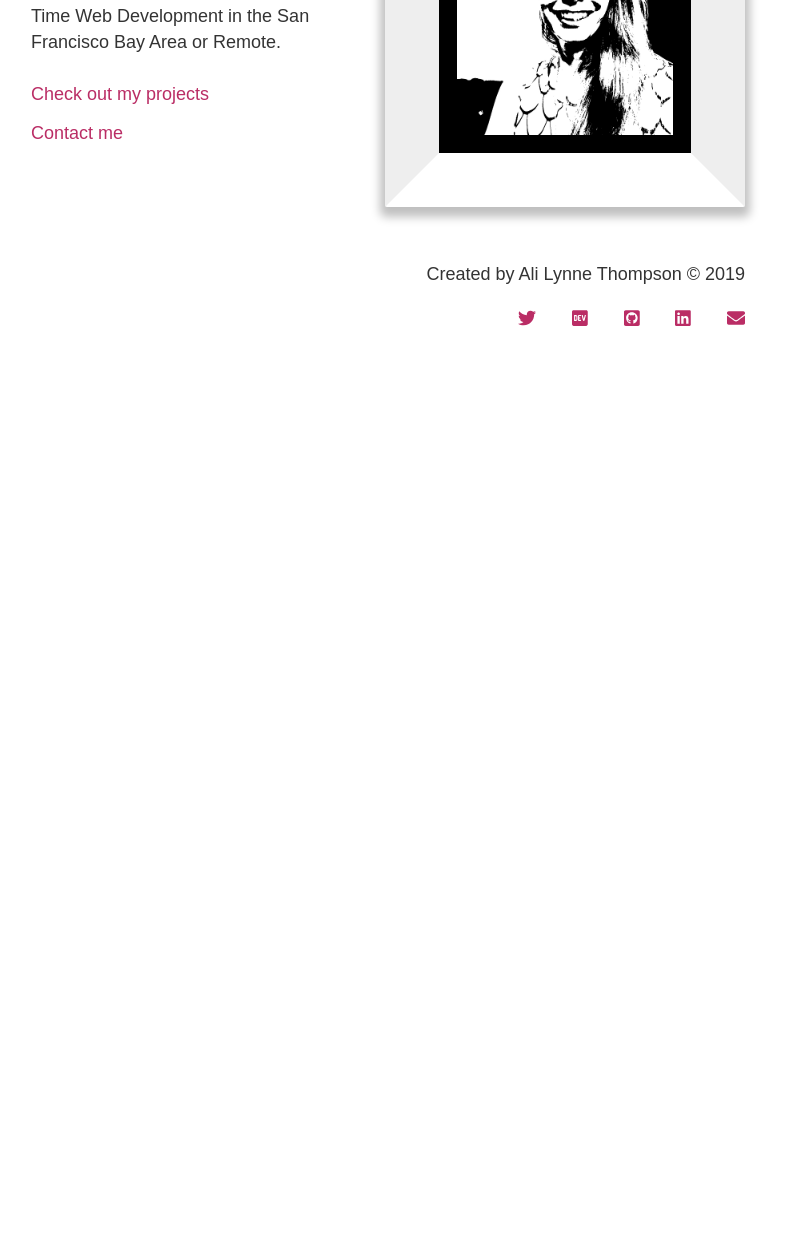
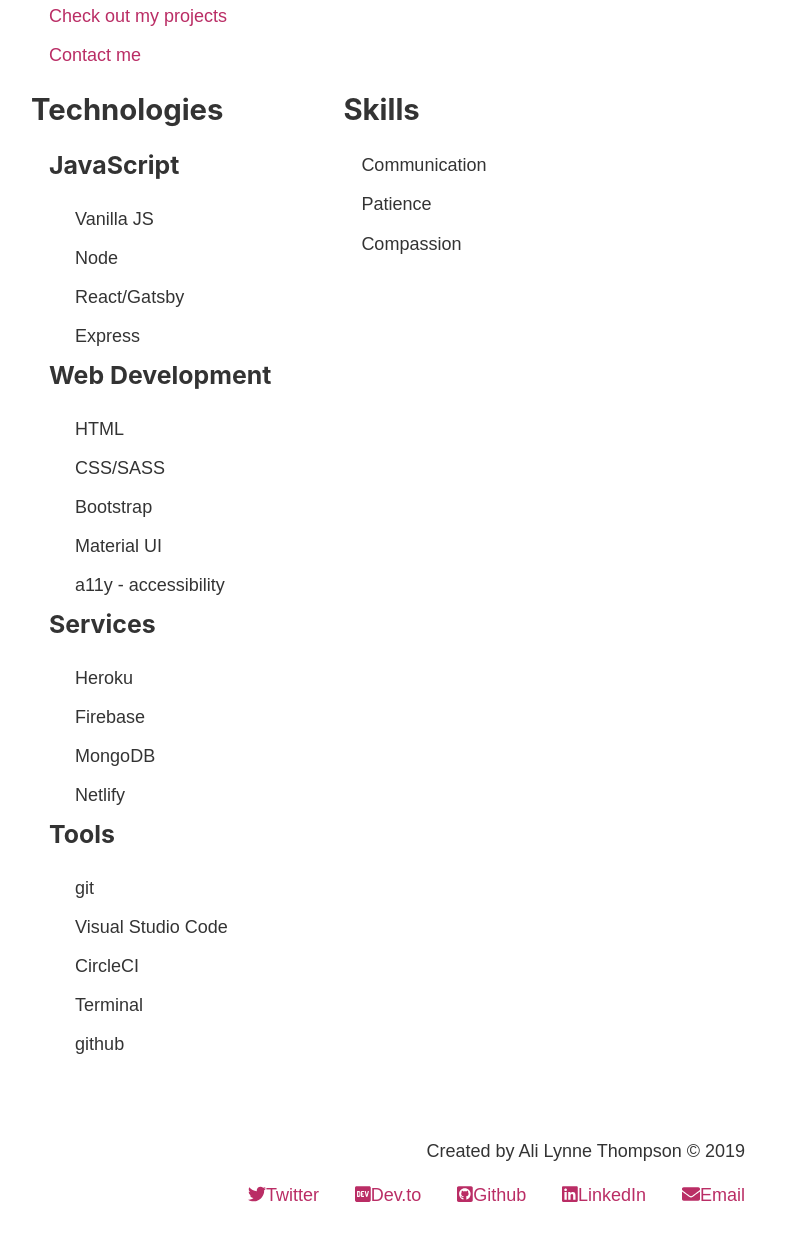
Before and after one commit to AliLynne/alilynne-website, a Gatsby site: page /about in a window 1280 px wide. Shown: the part 658-1913 px from the top of the page, without its empty margins (252-1037 px from the left). Before the commit the page ends 1052 px from the top, so only its background shows below. Built offline with nearby package versions, Linux system fonts and the light colour scheme; Gatsby itself is replaced by a stand-in of ours.

Commit message:
add skills and technologies to about page

```diff
--- a/gatsby-config.js
+++ b/gatsby-config.js
@@ -140,6 +140,18 @@
         trackingUrl: `fathom.tdvm.net`,
         siteId: 'KOKQF'
       }
+    },
+    {
+      resolve: `gatsby-plugin-react-axe`,
+      options: {
+        showInProduction: false
+      }
+    },
+    {
+      resolve: `gatsby-plugin-html-attributes`,
+      options: {
+        lang: 'en'
+      }
     }
   ]
 }
--- a/package.json
+++ b/package.json
@@ -22,7 +22,9 @@
     "gatsby-image": "^2.2.14",
     "gatsby-plugin-fathom": "^1.1.0",
     "gatsby-plugin-feed": "^2.3.11",
+    "gatsby-plugin-html-attributes": "^1.0.5",
     "gatsby-plugin-manifest": "^2.2.9",
+    "gatsby-plugin-react-axe": "^0.2.2",
     "gatsby-plugin-react-helmet": "^3.1.5",
     "gatsby-plugin-react-svg": "^2.1.2",
     "gatsby-plugin-sass": "^2.1.12",
@@ -49,7 +51,8 @@
   "devDependencies": {
     "env-cmd": "^9.0.3",
     "gh-pages": "^2.1.1",
-    "prettier": "^1.18.2"
+    "prettier": "^1.18.2",
+    "react-axe": "^3.3.0"
   },
   "repository": {
     "type": "git",
--- a/src/components/contact.module.scss
+++ b/src/components/contact.module.scss
@@ -15,3 +15,20 @@
     }
   }
 }
+
+.visible-hidden {
+    clip: rect(1px, 1px, 1px, 1px);
+    height: 1px;
+    overflow: hidden;
+    position: absolute;
+    white-space: nowrap;
+    width: 1px;
+}
+
+.visible-hidden:focus {
+    clip: auto;
+    height: auto;
+    overflow: auto;
+    position: absolute;
+    width: auto;
+}
--- a/src/components/contactList.js
+++ b/src/components/contactList.js
@@ -12,26 +12,31 @@
       <li className={contactStyles.list__item}>
         <a className={contactStyles.list__icon} href="https://www.twitter.com/alilynnet">
           <FontAwesomeIcon icon={faTwitter} />
+          <span className={contactStyles.visibleHidden}>Twitter</span>
         </a>
       </li>
       <li className={contactStyles.list__item}>
         <a className={contactStyles.list__icon} href="https://dev.to/alilynne">
           <FontAwesomeIcon icon={faDev} />
+          <span className={contactStyles.visibleHidden}>Dev.to</span>
         </a>
       </li>
       <li className={contactStyles.list__item}>
         <a className={contactStyles.list__icon} href="https://www.github.com/alilynne">
           <FontAwesomeIcon icon={faGithubSquare} />
+          <span className={contactStyles.visibleHidden}>Github</span>
         </a>
       </li>
       <li className={contactStyles.list__item}>
         <a className={contactStyles.list__icon} href="https://www.linkedin.com/in/alilynne/">
           <FontAwesomeIcon icon={faLinkedin} />
+          <span className={contactStyles.visibleHidden}>LinkedIn</span>
         </a>
       </li>
       <li className={contactStyles.list__item}>
         <a className={contactStyles.list__icon} href="mailto:ali@alilynne.com">
           <FontAwesomeIcon icon={faEnvelope} />
+          <span className={contactStyles.visibleHidden}>Email</span>
         </a>
       </li>
     </ul>
--- a/src/components/layout.js
+++ b/src/components/layout.js
@@ -13,7 +13,10 @@
     <div className={layoutStyles.container}>
       <div className={layoutStyles.content}>
         <Header />
-        {children}
+        <main>
+          {children}
+        </main>
+
       </div>
       <Footer />
     </div>
--- a/src/pages/about.js
+++ b/src/pages/about.js
@@ -30,8 +30,9 @@
         <section className={aboutStyles.about}>
           <div className={aboutStyles.info}>
             <h1>About</h1>
-            <p>I'm a full stack web developer currently contributing to f/oss. Mu current focus is on React and Gatsby, but I love all things JavaScript.</p>
+            <p>I'm a full stack web developer currently contributing to f/oss. My current focus is on React and Gatsby, but I love all things JavaScript.</p>
             <p>Currently open to Full-Time or Part-Time Web Development in the San Francisco Bay Area or Remote.</p>
+            <div>
               <ul>
                 <li>
                   <Link to="/projects">Check out my projects</Link>
@@ -40,18 +41,68 @@
                   <Link to="/contact">Contact me</Link>
                 </li>
               </ul>
-
-          </div>
-          <div className={aboutStyles.me}>
-            <div className={aboutStyles.frame}>
-              <NonStretchedImage className={aboutStyles.image} fluid={data.file.childImageSharp.fluid} alt="Black and White headshot of Ali" />
             </div>
           </div>
         </section>
-
-
-
-
+        <div className={aboutStyles.container}>
+          <section className={aboutStyles.tech}>
+            <h2 className={aboutStyles.tech__headline}>Technologies</h2>
+            <ul className={aboutStyles.tech__list}>
+              <li className={aboutStyles.tech__listItem}>
+                <h3>JavaScript</h3>
+                <ul>
+                  <li>Vanilla JS</li>
+                  <li>Node</li>
+                  <li>React/Gatsby</li>
+                  <li>Express</li>
+                </ul>
+              </li>
+              <li>
+                <h3>Web Development</h3>
+                <ul>
+                  <li>HTML</li>
+                  <li>CSS/SASS</li>
+                  <li>Bootstrap</li>
+                  <li>Material UI</li>
+                  <li>a11y - accessibility</li>
+                </ul>
+              </li>
+              <li>
+                <h3>Services</h3>
+                <ul>
+                  <li>Heroku</li>
+                  <li>Firebase</li>
+                  <li>MongoDB</li>
+                  <li>Netlify</li>
+                </ul>
+              </li>
+              <li>
+                <h3>Tools</h3>
+                <ul>
+                  <li>git</li>
+                  <li>Visual Studio Code</li>
+                  <li>CircleCI</li>
+                  <li>Terminal</li>
+                  <li>github</li>
+                </ul>
+              </li>
+            </ul>
+          </section>
+          <section className={aboutStyles.skills}>
+            <h2 className={aboutStyles.skills__headline}>Skills</h2>
+            <ul className={aboutStyles.skills__list}>
+              <li className={aboutStyles.skills__listItem}>
+                Communication
+              </li>
+              <li className={aboutStyles.skills__listItem}>
+                Patience
+              </li>
+              <li className={aboutStyles.skills__listItem}>
+                Compassion
+              </li>
+            </ul>
+          </section>
+        </div>
 
       </Layout>
   )
--- a/src/pages/about.module.scss
+++ b/src/pages/about.module.scss
@@ -2,10 +2,17 @@
   display: flex;
 }
 
+.container {
+  display: flex;
+}
+
+.skills {
+  margin-left: 4rem;
+}
 
 ul {
   list-style: none;
-  margin-left: 0;
+  margin-left: 1rem;
 }
 
 a {
--- a/src/pages/blog.module.scss
+++ b/src/pages/blog.module.scss
@@ -26,7 +26,7 @@
   }
 
   p {
-    color: #777777;
+    color: #4d4c4c;
     font-size: .8rem;
     font-style: italic;
   }
--- a/src/posts/2019_09_15/2019_09_15_365_days.md
+++ b/src/posts/2019_09_15/2019_09_15_365_days.md
@@ -3,7 +3,7 @@
 date: "2019-09-15"
 category: "Personal"
 tags: ["Meditation", "Mental Health"]
-draft: true
+draft: false
 ---
 
 ### 365 Days Ago...
```
Also changed, not shown: src/pages/projects.js (+9 -3 lines), src/pages/projects.module.scss (+18 -1 lines), 1 other file. Lines whose indentation alone changed are shown as unchanged.
